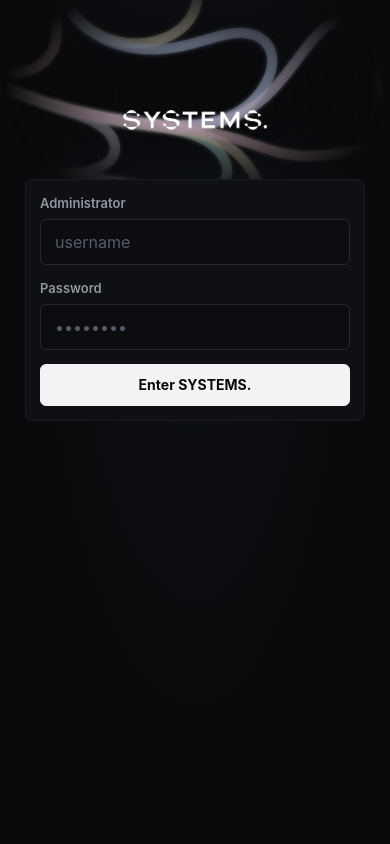
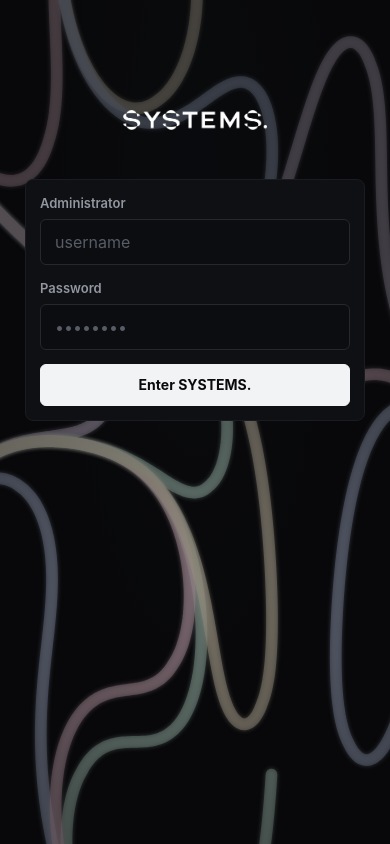
Before and after one commit to b5463/systems, a Vue app in the folder dashboard/: page /login in a window 390 px wide. Built offline with nearby package versions, Linux system fonts and the light colour scheme.

Commit message:
design: full-page ribbon field on mobile login
Drop the halo mask so the ribbons fill the whole page on mobile; the opaque
form card keeps inputs readable, with a soft scrim behind it for contrast.

https://claude.ai/code/session_018arDv1zSdcmgXQmVMYBRsE

```diff
--- a/dashboard/src/style.css
+++ b/dashboard/src/style.css
@@ -1564,17 +1564,17 @@ select:focus {
 @media (max-width: 860px) {
   .login-page { grid-template-columns: 1fr; display: block; }
 
-  /* ASCII art becomes a small, controlled halo around the logo only —
-     dimmed, masked tight to the top-centre, and never behind the form. */
+  /* Ribbons fill the whole page on mobile (the form card is opaque, so it
+     stays readable on top). A soft scrim behind the form keeps contrast. */
   .login-art {
-    height: 40vh;
-    bottom: auto;
-    opacity: 0.82;
-    -webkit-mask-image: radial-gradient(74% 52% at 50% 28%, #000 0%, #000 20%, transparent 66%);
-    mask-image: radial-gradient(74% 52% at 50% 28%, #000 0%, #000 20%, transparent 66%);
+    inset: 0;
+    height: auto;
+    opacity: 0.7;
+    -webkit-mask-image: none;
+    mask-image: none;
   }
   .login-art::after {
-    background: linear-gradient(180deg, transparent 36%, rgba(8,8,10,0.7) 70%, var(--bg) 100%);
+    background: radial-gradient(120% 70% at 50% 70%, rgba(8,8,10,0) 0%, rgba(8,8,10,0.45) 70%);
   }
 
   /* generous top breathing room; brand and form clearly separated */
```
